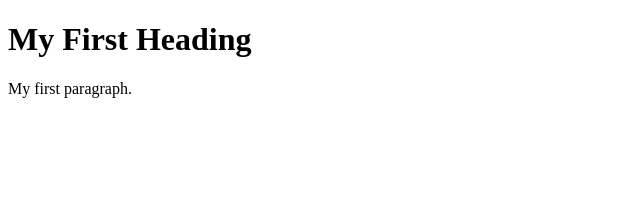
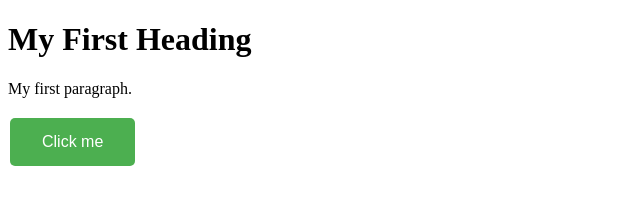
Before and after one commit to soumyasethi562/my_git, a plain HTML site: page index.html in a window 1280 px wide. Shown: the whole page, without its empty margins (0-640 px from the left). Drawn offline with Linux system fonts and the light colour scheme.

Commit message:
Add the button feature:

```diff
--- a/index.html
+++ b/index.html
@@ -1,9 +1,37 @@
 <!DOCTYPE html>
 <html>
+    <head>
+    <meta charset="UTF-8">
+    <meta name="viewport" content="width=device-width, initial-scale=1.0">
+    <title>Button Example</title>
+    <style>
+        .myButton {
+            background-color: #4CAF50;
+            border: none;
+            color: white;
+            padding: 15px 32px;
+            text-align: center;
+            text-decoration: none;
+            display: inline-block;
+            font-size: 16px;
+            margin: 4px 2px;
+            cursor: pointer;
+            border-radius: 5px;
+        }
+    </style>
+</head>
 <body>
 
 <h1>My First Heading</h1>
 <p>My first paragraph.</p>
 
+    <button class="myButton" onclick="myFunction()">Click me</button>
+
+    <script>
+        function myFunction() {
+            alert("Button was clicked!");
+        }
+    </script>
+
 </body>
 </html>
```
